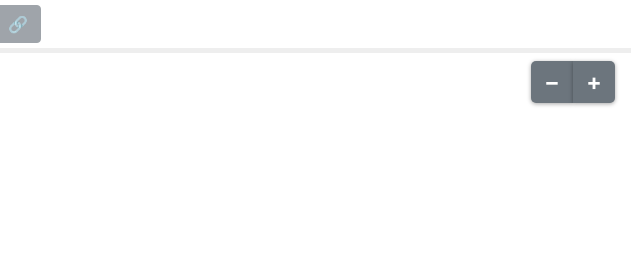
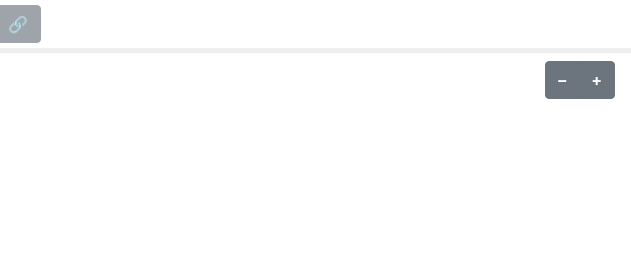
Before and after one commit to tilk/digitaljs_online, a website built with webpack: page public/index.html in a window 1280 px wide. Shown: the top 280 px of the page, 649-1280 px from the left. Built offline with nearby package versions, Linux system fonts and the light colour scheme; a web font is replaced by a local one; what droppable, split-grid would draw is missing.

Commit message:
Remove redundant zoom-buttons styles and style them with bootstrap classes instead.

```diff
--- a/public/index.html
+++ b/public/index.html
@@ -177,9 +177,9 @@
         </div>
         <div id="gutter_horiz" class="gutter gutter-horizontal"></div>
         <div id="circuit-tab" class="tab-wrapper">
-          <div class="zoom-buttons-wrapper">
-            <button name="zoom-out">–</button>
-            <button name="zoom-in">+</button>
+          <div class="btn-group zoom-buttons-wrapper">
+            <button class="btn btn-secondary" name="zoom-out">–</button>
+            <button class="btn btn-secondary" name="zoom-in">+</button>
           </div>
           <div id="paper">
           </div>
--- a/src/client/scss/zooming-buttons.module.scss
+++ b/src/client/scss/zooming-buttons.module.scss
@@ -1,33 +1,3 @@
-.zoom-buttons-wrapper {
-  display: flex;
-  justify-content: end;
+.zoom-buttons-wrapper button {
+  font-weight: bold;
 }
-
-.zoom-buttons-wrapper button {
-  border: none;
-  background-color: #6c757d;
-  box-shadow: 0 1px 4px rgba(0,0,0,.35);
-  font-weight: bold;
-  font-size: 1.43rem;
-  color: #fff;
-  width: 2.625rem;
-  height: 2.625rem;
-  transition: all .3s;
-}
-
-.zoom-buttons-wrapper button:first-child {
-  border-radius: 0.3125rem 0 0 0.3125rem;
-}
-
-.zoom-buttons-wrapper button:nth-child(2) {
-  border-radius: 0 0.3125rem 0.3125rem 0;
-}
-
-.zoom-buttons-wrapper button:hover {
-  background-color: #444a4e;
-  box-shadow: 0 1px 4px rgba(0,0,0,.5);
-}
-
-.zoom-buttons-wrapper button:disabled {
-  background-color: #babdbf;
-}
```
